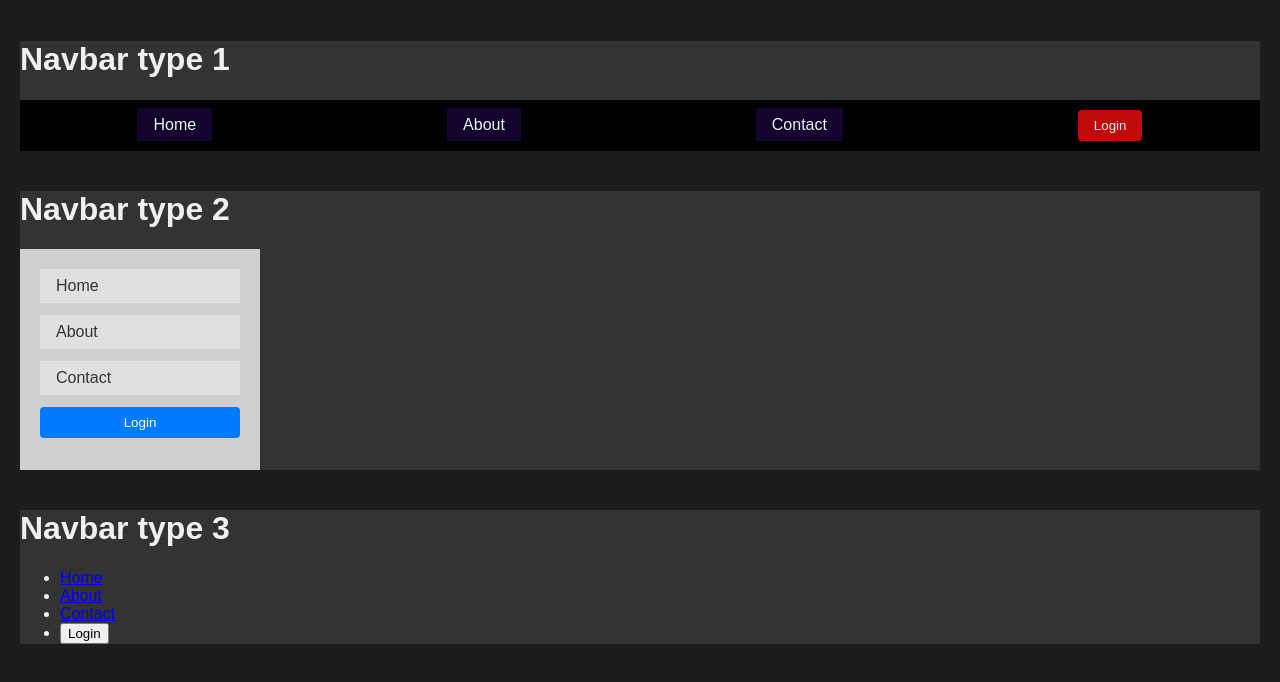
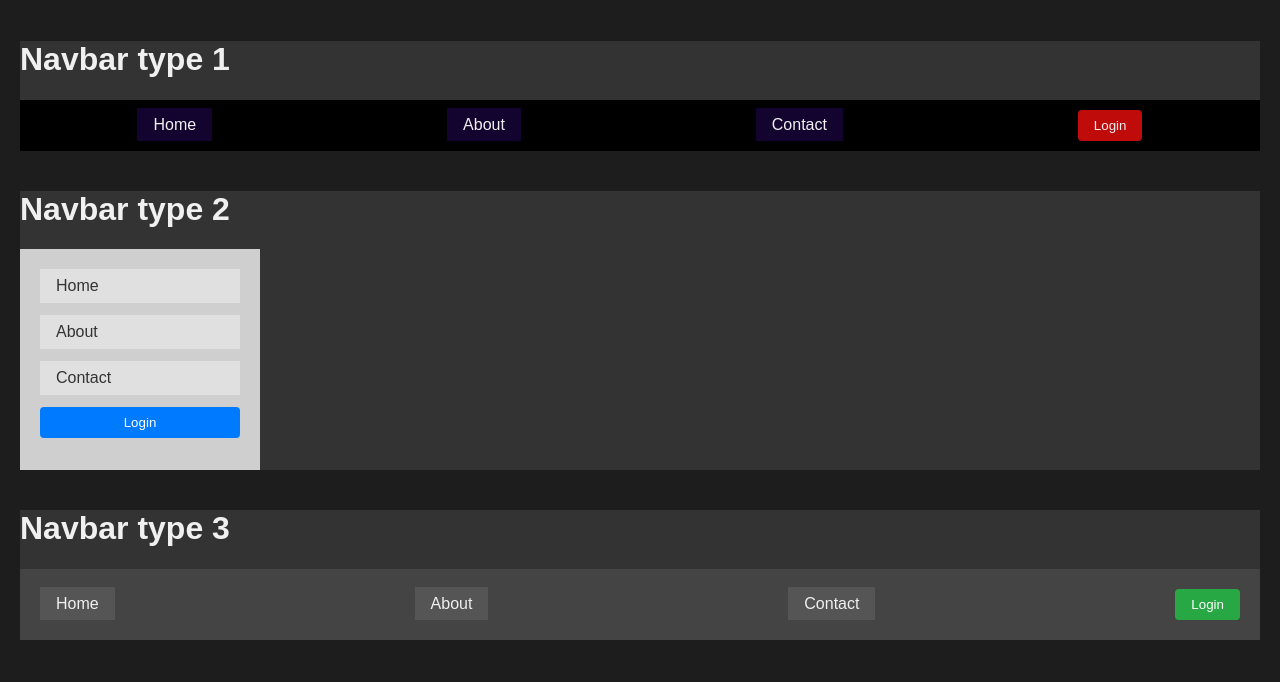
Before and after one commit to AleksandarStanisic021/dev1, a plain HTML site: page css/basics/navbar.html in a window 1280 px wide. Drawn offline with Linux system fonts and the light colour scheme.

Commit message:
Add new navbar type 3 with styles and hover effects

```diff
--- a/css/basics/navbar.html
+++ b/css/basics/navbar.html
@@ -121,6 +121,42 @@
             background-color: #d4d4d4;
             color: red
         }
+
+        .nav3 {
+            background-color: #444;
+            padding: 10px;
+            list-style-type: none;
+            display: flex;
+            justify-content: space-between;
+            align-items: center;
+            margin: 0;
+            padding: 20px;
+        }
+
+        .nav3 li {
+            display: inline;
+        }
+
+        .nav3 a {
+            color: #f0f0f0;
+            text-decoration: none;
+            padding: 8px 16px;
+            background-color: #555;
+        }
+
+        .nav3 a:hover {
+            background-color: #777;
+        }
+
+
+        .nav3 .login-btn {
+            padding: 8px 16px;
+            border-radius: 4px;
+            background-color: #28a745;
+            color: #fff;
+            border: none;
+            cursor: pointer;
+        }
     </style>
 </head>
 
```
